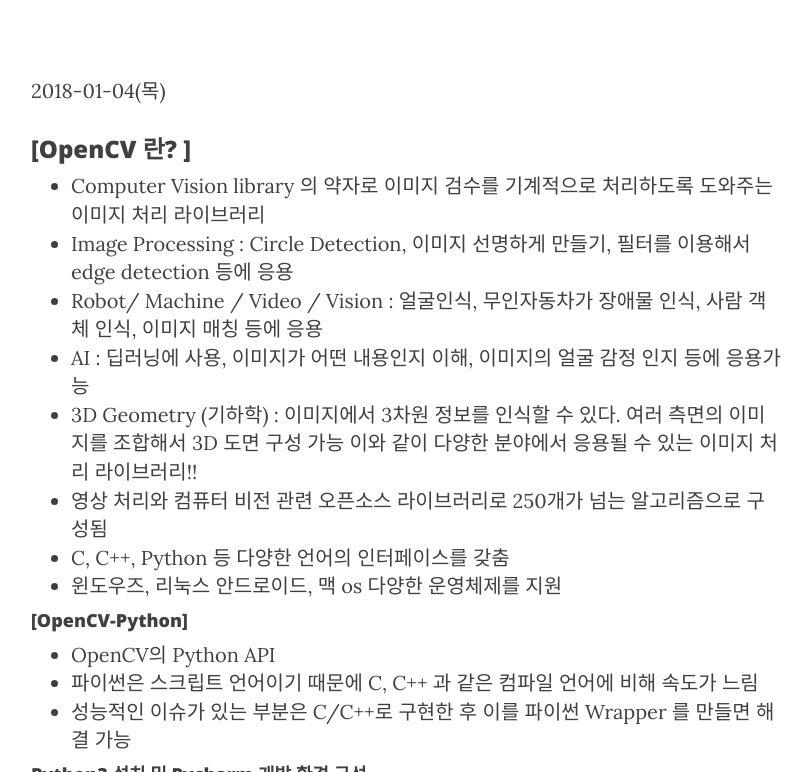
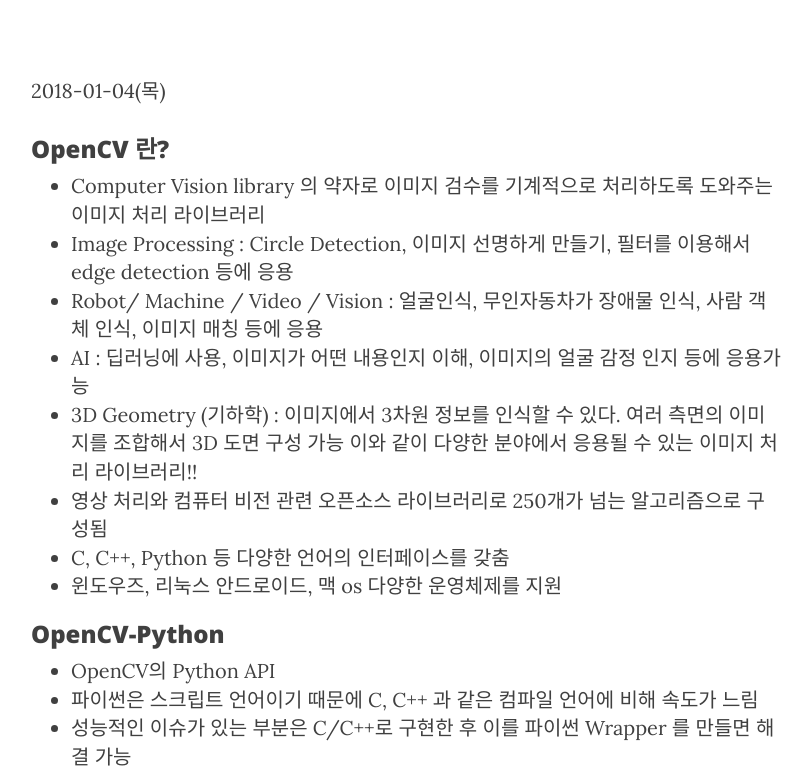
Before and after one commit to nicewoong/nicewoong.github.io, a Jekyll site: the page built from _posts/2018-01-04-setting-opencv-dev-env.markdown, in a window 1280 px wide and 900 px high, scrolled down 445 px, cut to the strip 128-900 px from the top of the window. Shown: the whole strip, without its empty margins (234-1045 px from the left). Built offline with Jekyll 4.4.1, drawn with Linux system fonts in a browser that asks for light colours; nearby versions of some CDN libraries; some of the changed text lies outside the part shown.

Commit message:
Modify post

````diff
--- a/_posts/2018-01-04-setting-opencv-dev-env.markdown
+++ b/_posts/2018-01-04-setting-opencv-dev-env.markdown
@@ -12,7 +12,10 @@
 
 2018-01-04(목)
 
-### [OpenCV 란? ]
+
+### OpenCV 란?
+
+
 - Computer Vision library 의 약자로 이미지 검수를 기계적으로 처리하도록 도와주는 이미지 처리 라이브러리
 - Image Processing : Circle Detection, 이미지 선명하게 만들기, 필터를 이용해서 edge detection 등에 응용
 - Robot/ Machine / Video / Vision : 얼굴인식, 무인자동차가 장애물 인식, 사람 객체 인식, 이미지 매칭 등에 응용
@@ -26,14 +29,18 @@
 
 
 
-#### [OpenCV-Python]
+### OpenCV-Python
+
+
 - OpenCV의 Python API
 - 파이썬은 스크립트 언어이기 때문에 C, C++ 과 같은 컴파일 언어에 비해 속도가 느림
 - 성능적인 이슈가 있는 부분은 C/C++로 구현한 후 이를 파이썬 Wrapper 를 만들면 해결 가능
 
 
 
-#### Python3 설치 및 Pycharm 개발 환경 구성
+### Python3 설치 및 Pycharm 개발 환경 구성
+
+
 - 참고하는 블로그 포스트가  Python3.x 와  OpenCV 3.2.x + contrib 버전을 적용하고 있다. 그래서 Python3 를 현재 윈도우 노트북에 설치한다.
 - 그런데 Python3 를 설치하고 환경변수가 제대로 설정되었는지 까지 몇 번을 확인했지만 cmd 에서 python3 를 사용할 수가 없었다.
 - python3 를 현재 윈도우 os 에 접속한 local user 하위 폴더에 설치(default 설정)했었다. local user 의 환경변수와 시스템 환경 변수 설정을 확인하고도 여전히 python3를 cmd 에서 사용할 수 없었다.
@@ -43,8 +50,9 @@
 - 설치 첫화면 하단 Add Python 3.xx to PATH 역시 체크했다. 환경변수 PATH에 python3를 등록하는 것이다. 그러면 어느 위치에 있든 상관 없이 python3를 사용할 수 있는 것
 
 
-<img src="{{ site.url }}/assets/python_win_installer.png" alt="Drawing" style="width: 400px;"/>
-
+<p>
+<img src="{{ site.url }}/assets/milk_pack.jpg" alt="Drawing" style="width: 400px;"/>
+</p>
 
 
 - 이렇게 all user 가 사용할 수 있도록 재설치를 하고 cmd 를 켜서 python --version 명령어로 확인을 하니 Python3 버전이 출력되었다. 윈도우에서는 바로 python3 가 아니라 python 명령에 3 버전이 등록되어 버리네.
@@ -65,10 +73,13 @@
 - 자 이제 본격적으로 튜토리얼을 따라해보자!
 
 
-#### 필요 라이브러리 설치하기
+### 필요 라이브러리 설치하기
+
+
 - Pycharm 하단의 Terminal 창에서 pip 명령어를 통해 필요한 라이브러리르 설치한다.
 - 아 근데 터미널에서 바로 pip install 명령어를 이용해서 설치하면 되는데, 왜 다른 글에서는 파이썬 스크립트 폴더에 패키지를 먼저 다운받으라고 하는 걸까?
--
+
+
 
 ```
 >pip install matplotlib
@@ -97,11 +108,10 @@
 
 
 
-
----
+<br>
 
 
-#### [이미지 열기]
+### 이미지 열기
 
 
 
````
Also changed, not shown: other parts of _posts/2018-01-04-setting-opencv-dev-env.markdown (+7 -0 lines).
